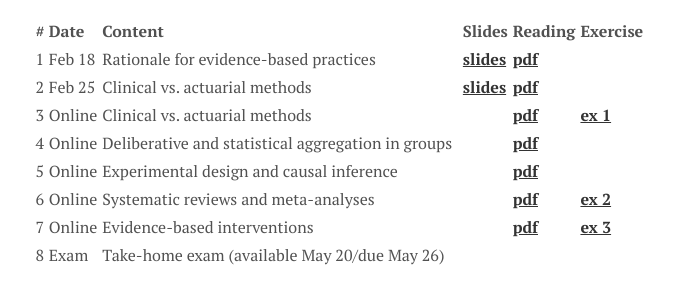
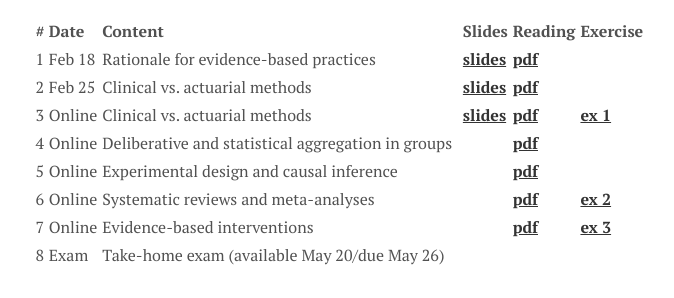
Before and after one commit to matarui/evidencebaseddm, a Jekyll site: the page built from menu/syllabus.md, in a window 1280 px wide. Shown: the part 507-805 px from the top of the page, without its empty margins (300-974 px from the left). Built offline with Jekyll 4.4.1, drawn with Linux system fonts in a browser that asks for light colours.

Commit message:
Update syllabus.md

```diff
--- a/menu/syllabus.md
+++ b/menu/syllabus.md
@@ -15,7 +15,7 @@ The video recordings of the lecture will be made available on SwitchTube startin
 | ----- |:------------| :-----| :-----| :-----| :-----|
 | 1 | Feb 18 | Rationale for evidence-based practices | <a href="http://matarui.github.io/evidencebaseddm/assets/presentations/EbDM_session1.pdf"><b>slides</b></a> | <a href="http://matarui.github.io/evidencebaseddm/assets/literature/Munafò_2017_Nature_Human_Behaviour.pdf"><b>pdf</b></a>| |
 | 2 | Feb 25 | Clinical vs. actuarial methods | <a href="http://matarui.github.io/evidencebaseddm/assets/presentations/EbDM_session2.pdf"><b>slides</b></a> | <a href="http://matarui.github.io/evidencebaseddm/assets/literature/Dawes_1989_Science.pdf"><b>pdf</b></a>| |
-| 3 | Online | Clinical vs. actuarial methods | |<a href="http://matarui.github.io/evidencebaseddm/assets/literature/Burton_2019_JBDM.pdf"><b>pdf</b></a> |<a href="https://matarui.github.io/evidencebaseddm/menu/projects.html"><b>ex 1</b></a> |
+| 3 | Online | Clinical vs. actuarial methods | <a href="http://matarui.github.io/evidencebaseddm/assets/presentations/EbDM_session3.pdf"><b>slides</b></a> |<a href="http://matarui.github.io/evidencebaseddm/assets/literature/Burton_2019_JBDM.pdf"><b>pdf</b></a> |<a href="https://matarui.github.io/evidencebaseddm/menu/projects.html"><b>ex 1</b></a> |
 | 4 | Online |  Deliberative and statistical aggregation in groups | |<a href="http://matarui.github.io/evidencebaseddm/assets/literature/Mannes_2014_JPSP.pdf"><b>pdf |  |
 | 5 | Online | Experimental design and causal inference | | <a href="http://matarui.github.io/evidencebaseddm/assets/literature/Varian_2016_PNAS.pdf"><b>pdf| |
 | 6 | Online | Systematic reviews and meta-analyses | | <a href="http://matarui.github.io/evidencebaseddm/assets/literature/Gurevitch_2018_Nature.pdf"><b>pdf| <a href="https://matarui.github.io/evidencebaseddm/menu/projects.html"><b>ex 2</b></a> |
```
